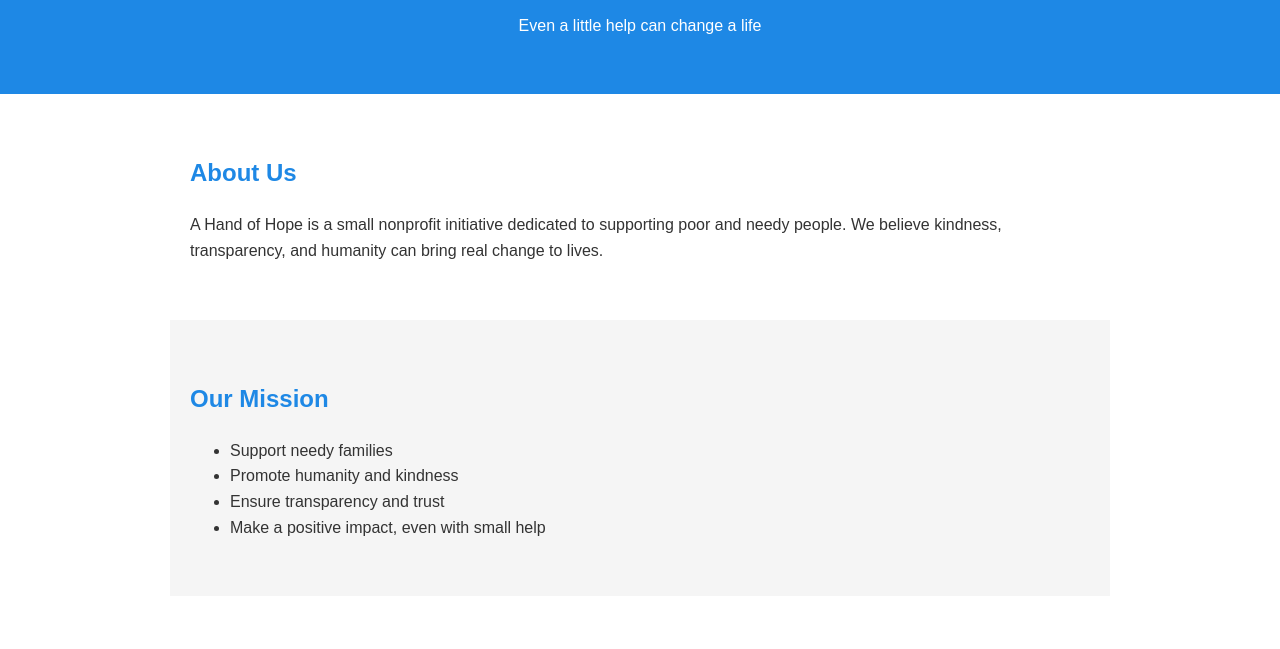
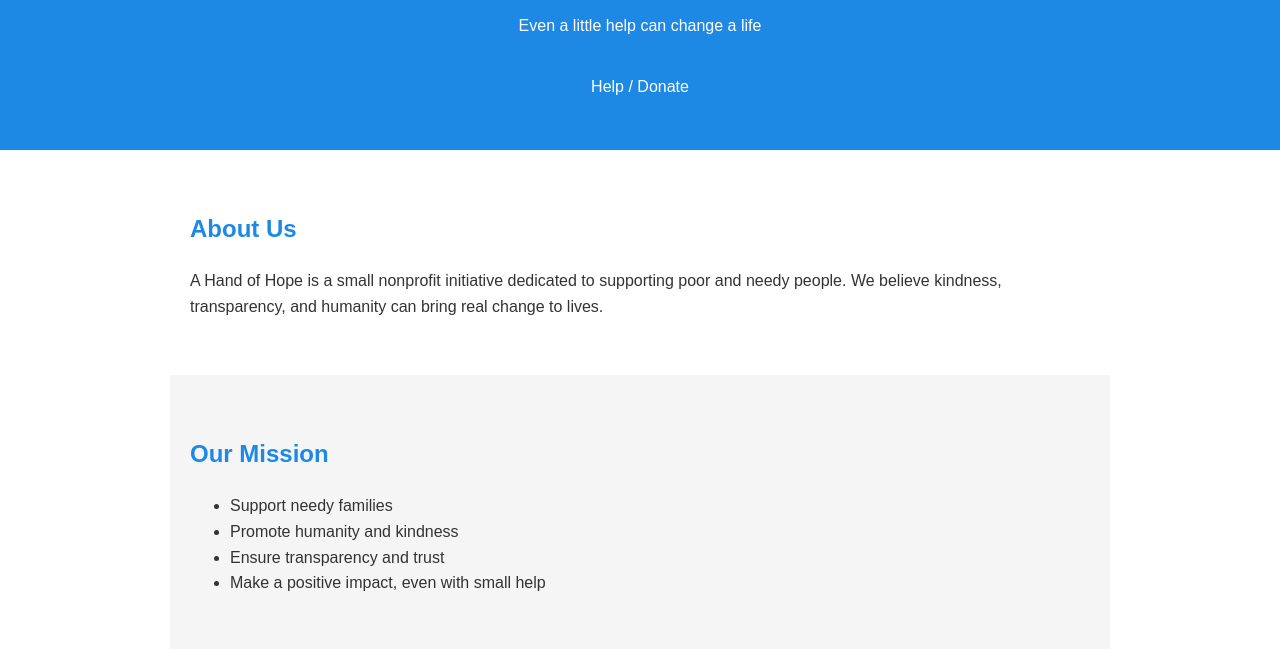
Before and after one commit to asifkonokayan/a_hand_of_hope, a plain HTML site: page index.html in a window 1280 px wide. Shown: the part 116-765 px from the top of the page. Drawn offline with Linux system fonts and the light colour scheme.

Commit message:
Update index.html

```diff
--- a/index.html
+++ b/index.html
@@ -57,6 +57,7 @@
 <header>
   <h1>A Hand of Hope</h1>
   <p>Even a little help can change a life</p>
+    <a class="btn" href="help.html">Help / Donate</a>
 </header>
 
 <section>
@@ -92,4 +93,5 @@
 </footer>
 
 </body>
+
 </html>
```
